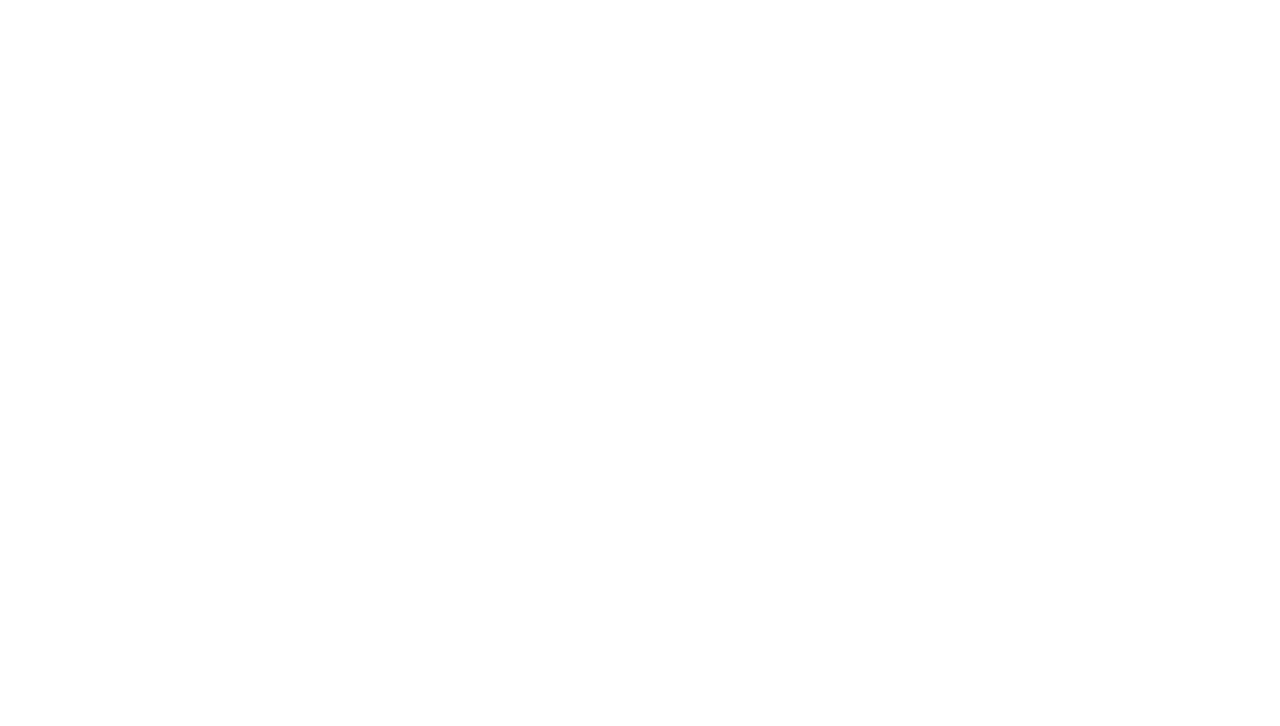
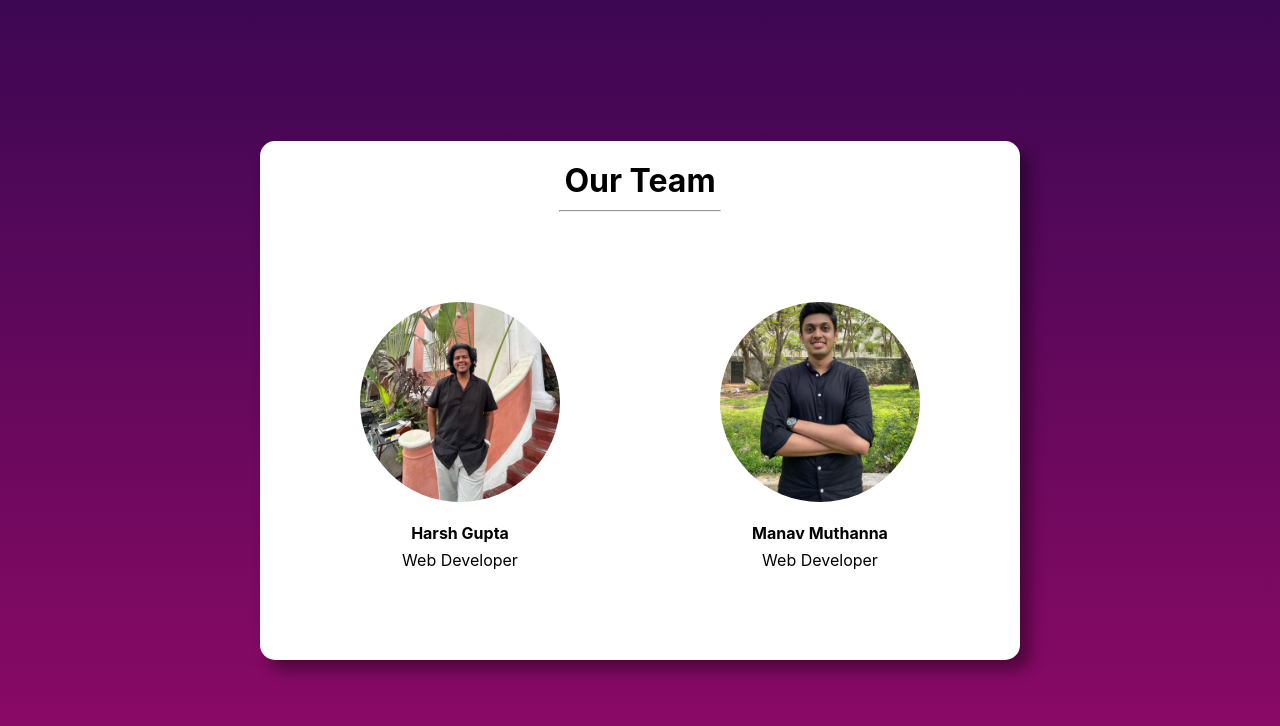
Before and after one commit to ManavMuthanna/DSA-Tracker, a React (Create React App) app in the folder client/: page /team in a window 1280 px wide. Before the commit this address had no page. Shown: the top 726 px of the page. Built offline with nearby package versions, Linux system fonts and the light colour scheme; sample sign-in values are in the browser's storage.

Commit message:
fix: added pics and fixed file path for team

```diff
--- a/client/src/App.js
+++ b/client/src/App.js
@@ -1,13 +1,14 @@
 import "./App.css";
-import {Navigate, BrowserRouter, Routes, Route} from "react-router-dom";
-import Home from './screens/homepage/home';
+import { Navigate, BrowserRouter, Routes, Route } from "react-router-dom";
+import Home from "./screens/homepage/home";
 import Signup from "./screens/signup/sign_up";
 import Login from "./screens/login/login_screen";
+import Team from "./screens/team/team_screen";
 
 function App() {
   const isAuthenticated = () => {
     // Check if the token is present in local storage or any other authentication logic
-    const token = localStorage.getItem('token');
+    const token = localStorage.getItem("token");
     return token !== null;
   };
 
@@ -29,6 +30,10 @@ function App() {
           element={<PrivateRoute element={<Home />} path="/home" />}
         />
         <Route path="/signup" element={<Signup />} />
+        <Route
+          path="/team"
+          element={<PrivateRoute element={<Team />} path="/team" />}
+        />
       </Routes>
     </BrowserRouter>
   );
--- a/client/src/components/navbar/navbar.css
+++ b/client/src/components/navbar/navbar.css
@@ -31,3 +31,32 @@
 #username{
     cursor: pointer;
 }
+
+.dropdown {
+    position: relative;
+    display: inline-block;
+  }
+
+  .dropdown-content {
+    display: none;
+    position: absolute;
+    background-color: #f9f9f9;
+    min-width: 160px;
+    box-shadow: 0 8px 16px rgba(0, 0, 0, 0.2);
+    z-index: 1;
+  }
+
+  .dropdown-content a {
+    color: black;
+    padding: 12px 16px;
+    text-decoration: none;
+    display: block;
+  }
+
+  .dropdown-content a:hover {
+    background-color: #f1f1f1;
+  }
+
+  .show {
+    display: block;
+  }
--- a/client/src/components/navbar/navbar.js
+++ b/client/src/components/navbar/navbar.js
@@ -44,14 +44,36 @@ function Navbar() {
     }
   };
 
+  const handleLogout = () => {
+    // Clear the token from localStorage
+    localStorage.removeItem("token");
+    window.location.reload();
+
+    // Optionally, you can redirect the user to the login page or perform other logout-related actions
+    // For example, you can use react-router-dom to navigate to the login page:
+    // history.push("/login");
+  };
+
+  const toggleDropdown = () => {
+    // Implement logic to show/hide the dropdown
+    const dropdown = document.getElementById("logoutDropdown");
+    if (dropdown) {
+      dropdown.classList.toggle("show");
+    }
+  };
+
   // Call the function to fetch the user profile
   getUserProfile();
 
   return (
     <div className="navbar">
-      <h1 className="navbar-h1">DSA Tracker</h1>
+      <h1 className="navbar-h1">
+        {" "}
+        <Link to="/home">DSA Tracker</Link>
+      </h1>
+
       <div className="tags">
-        <Link className="navbar-link" to="/home">
+        <Link className="navbar-link" to="/team">
           <h2>Team</h2>
         </Link>
         <Link
@@ -61,7 +83,16 @@ function Navbar() {
         >
           <h2>Code</h2>
         </Link>
-          <h2 className="navbar-link" id="username" style={{ userSelect: ""}}>" "</h2>
+        <div className="dropdown">
+        <h2 className="navbar-link" id="username" style={{ userSelect: "" }} onClick={toggleDropdown}>
+          " "
+        </h2>
+        <div id="logoutDropdown" className="dropdown-content">
+            <a href="#" onClick={handleLogout} style={{color: "red"}}>
+              Logout
+            </a>
+          </div>
+          </div>
       </div>
     </div>
   );
--- a/client/src/screens/team.css
+++ b/client/src/screens/team/team.css
@@ -1,17 +1,8 @@
-@import url('https://fonts.googleapis.com/css2?family=Noto+Sans:wght@700&family=Poppins:wght@400;500;600&display=swap');
-
-* {
-    margin: 0;
-    padding: 0;
-    box-sizing:border-box;
-    font-family: "Poppins", sans-serif;
-}
-
-body {
+.team-body {
     display: flex;
     justify-content: center;
     align-items: center;
-    width: 100%;
+    width: 100vw;
     height: 100vh;
     background: linear-gradient(#3C0753 0%, #910A67 100%);
 }
--- /dev/null
+++ b/client/src/screens/team/team_screen.js
@@ -0,0 +1,32 @@
+import { Link } from 'react-router-dom';
+import Navbar from '../../components/navbar/navbar';
+import '../team/team.css'
+
+function Team(){
+    return(
+        <div className='team-body'>
+        <div class="main-container">
+        <h1>Our Team</h1>
+        <hr></hr>
+        <div class="members">
+        <Link to="https://www.linkedin.com/in/harsh-gupta-001767216/" target="_blank">
+            <div class="team-member">
+                <img src="/team_images/harsh.jpg" alt="harsh_gupta"/>
+                <h2>Harsh Gupta</h2>
+                <p>Web Developer</p>
+            </div>
+            </Link>
+            <Link to="https://www.linkedin.com/in/manav-muthanna-6ba5ab216/" target="_blank">
+            <div class="team-member">
+                <img src ="/team_images/manav.jpg" alt="manav_muthanna"/>
+                <h2>Manav Muthanna</h2>
+                <p>Web Developer</p>
+            </div>
+            </Link>
+        </div>
+    </div>
+    </div>
+    );
+}
+
+export default Team;
```
Also changed, not shown: client/src/screens/team.js (deleted, +0 -24 lines), client/public/team_images/harsh.jpg (added), client/public/team_images/manav.jpg (added).
